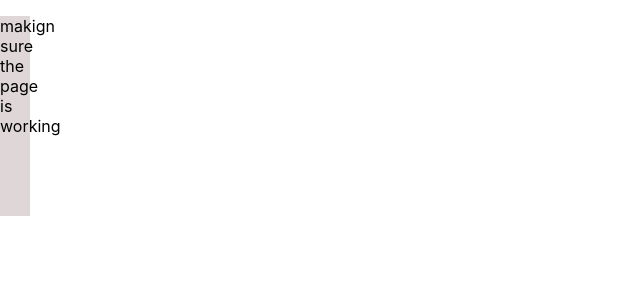
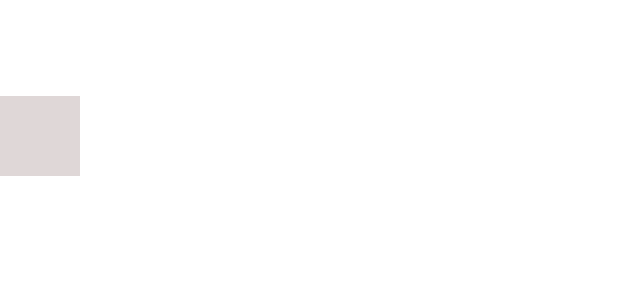
Before and after one commit to KevTheeDev/weatherapp, a React (Create React App) app: page / in a window 1280 px wide. Shown: the top 300 px of the page, without its empty margins (0-640 px from the left). Built offline with nearby package versions, Linux system fonts and the light colour scheme.

Commit message:
added MORE css to app.cs and page is now rendering text

```diff
--- a/src/App.css
+++ b/src/App.css
@@ -1,6 +1,7 @@
 .weatherbox {
+  margin-top: 1in;
   border-color: #a52a2a;
-  width: 30px;
-  height: 200px;
+  width: 80px;
+  height: 80px;
   background-color: #dfd7d7;
 }
--- a/src/App.js
+++ b/src/App.js
@@ -31,7 +31,7 @@
   render() {
     return (
       <div className="weatherbox">
-        <p>makign sure the page is working</p>
+        <p></p>
       </div>
     )
   }
```
